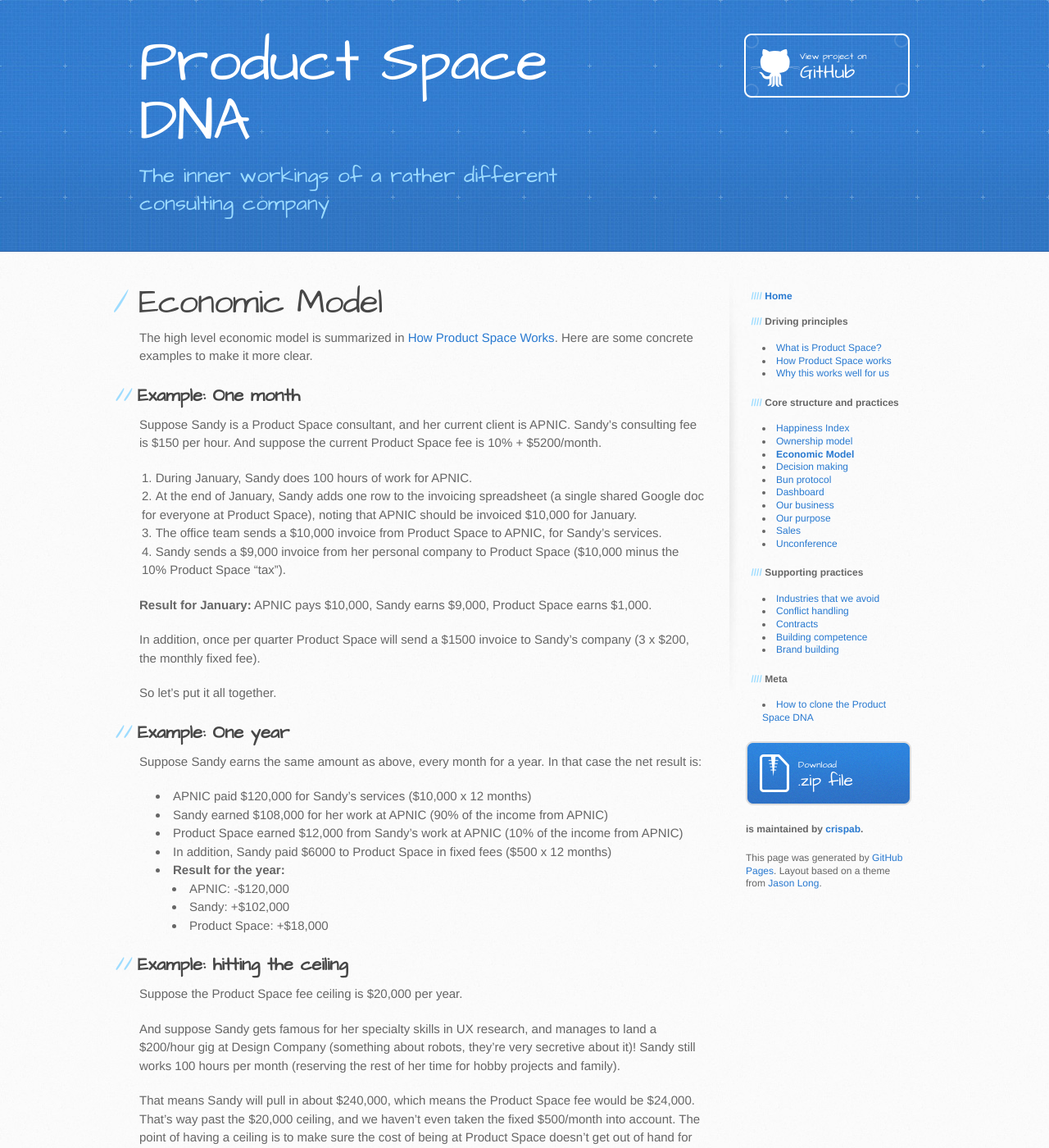
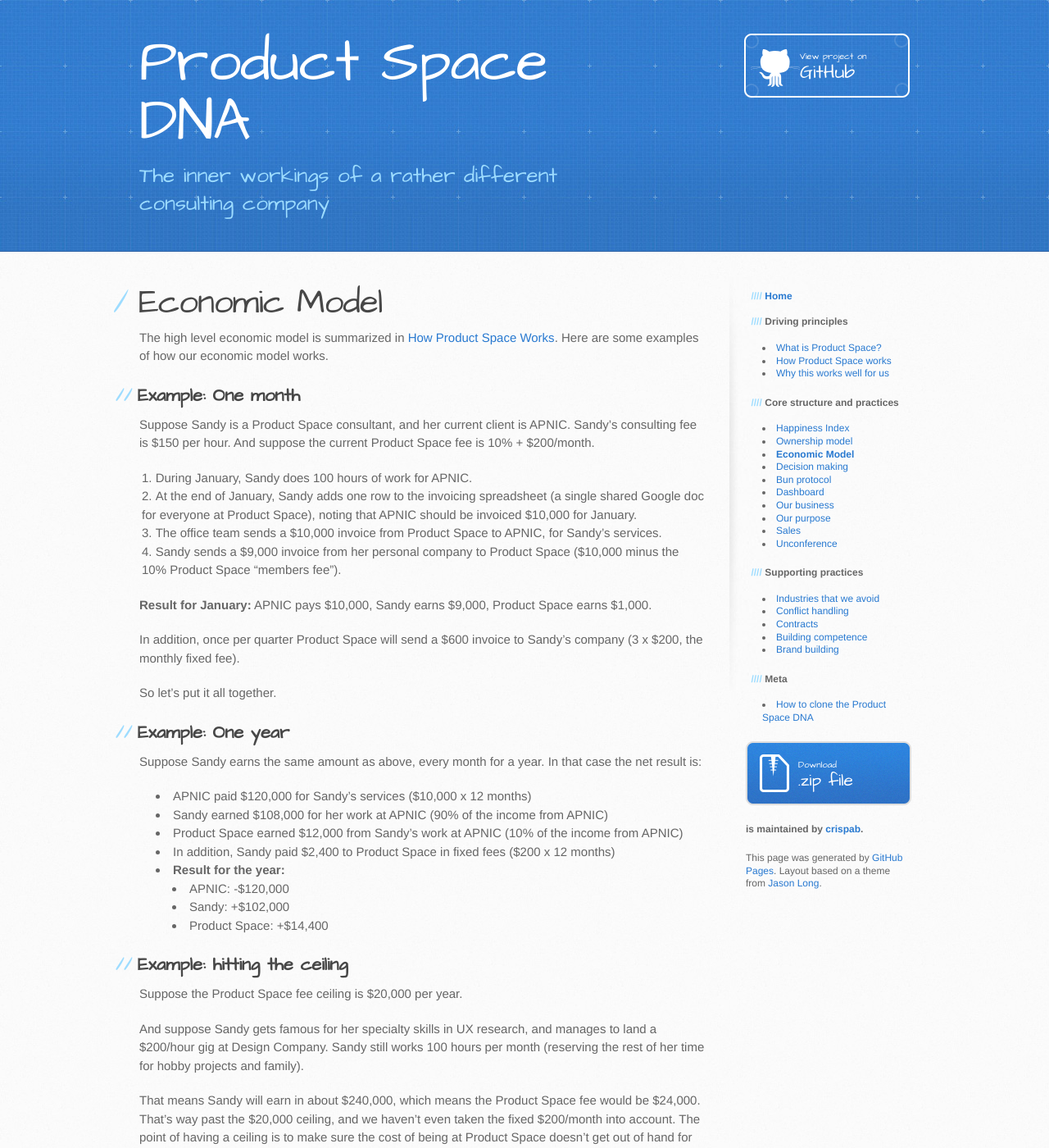
Before and after one commit to crispab/crisp-dna, a Jekyll site: the page built from _docs/economic-model.md, in a window 1280 px wide and 1400 px high. Shown: the whole window at 82% size. Built offline with Jekyll 4.4.1, drawn with Linux system fonts in a browser that asks for light colours; some of the changed text lies outside the part shown.

Commit message:
Updates to economic .md

```diff
--- a/_docs/economic-model.md
+++ b/_docs/economic-model.md
@@ -7,22 +7,22 @@
 Economic Model
 ==============
 
-The high level economic model is summarized in [How Product Space Works](how-Product Space-works.html). Here are some concrete examples to make it more clear.
+The high level economic model is summarized in [How Product Space Works](how-Product-Space-works.html). Here are some examples of how our economic model works.
 
 Example: One month
 ------------------
 
-Suppose Sandy is a Product Space consultant, and her current client is APNIC. Sandy's consulting fee is $150 per hour. And suppose the current Product Space fee is 10% + $5200/month.
+Suppose Sandy is a Product Space consultant, and her current client is APNIC. Sandy's consulting fee is $150 per hour. And suppose the current Product Space fee is 10% + $200/month.
 
 1.  During January, Sandy does 100 hours of work for APNIC.
 2.  At the end of January, Sandy adds one row to the invoicing spreadsheet (a single shared Google doc for everyone at Product Space), noting that APNIC should be invoiced $10,000 for January.
 3.  The office team sends a $10,000 invoice from Product Space to APNIC, for Sandy's services.
-4.  Sandy sends a $9,000 invoice from her personal company to Product Space ($10,000 minus the 10% Product Space "tax").
+4.  Sandy sends a $9,000 invoice from her personal company to Product Space ($10,000 minus the 10% Product Space "members fee").
 
 **Result for January:**
 APNIC pays $10,000, Sandy earns $9,000, Product Space earns $1,000.
 
-In addition, once per quarter Product Space will send a $1500 invoice to Sandy's company (3 x $200, the monthly fixed fee).
+In addition, once per quarter Product Space will send a $600 invoice to Sandy's company (3 x $200, the monthly fixed fee).
 
 So let's put it all together.
 
@@ -34,20 +34,20 @@
 -   APNIC paid $120,000 for Sandy's services ($10,000 x 12 months)
 -   Sandy earned $108,000 for her work at APNIC (90% of the income from APNIC)
 -   Product Space earned $12,000 from Sandy's work at APNIC (10% of the income from APNIC)
--   In addition, Sandy paid $6000 to Product Space in fixed fees ($500 x 12 months)
+-   In addition, Sandy paid $2,400 to Product Space in fixed fees ($200 x 12 months)
 -   **Result for the year:**
     -   APNIC: -$120,000
     -   Sandy: +$102,000
-    -   Product Space: +$18,000
+    -   Product Space: +$14,400
 
 Example: hitting the ceiling
 ----------------------------
 
 Suppose the Product Space fee ceiling is $20,000 per year.
 
-And suppose Sandy gets famous for her specialty skills in UX research, and manages to land a $200/hour gig at Design Company (something about robots, they're very secretive about it)! Sandy still works 100 hours per month (reserving the rest of her time for hobby projects and family).
+And suppose Sandy gets famous for her specialty skills in UX research, and manages to land a $200/hour gig at Design Company. Sandy still works 100 hours per month (reserving the rest of her time for hobby projects and family).
 
-That means Sandy will pull in about $240,000, which means the Product Space fee would be $24,000. That's way past the $20,000 ceiling, and we haven't even taken the fixed $500/month into account. The point of having a ceiling is to make sure the cost of being at Product Space doesn't get out of hand for the highest paid consultants.
+That means Sandy will earn in about $240,000, which means the Product Space fee would be $24,000. That's way past the $20,000 ceiling, and we haven't even taken the fixed $200/month into account. The point of having a ceiling is to make sure the cost of being at Product Space doesn't get out of hand for the highest paid consultants.
 
 Sandy tells the office team that he's most likely going to hit the ceiling ther year, so there's no point bothering with the % fee. Instead, Sandy keeps 100% of what he earns, and Product Space just invoices him the ceiling fee of $5000 per quarter (= $20,000 per year divided into 4 quarters). Simple.
 
```
